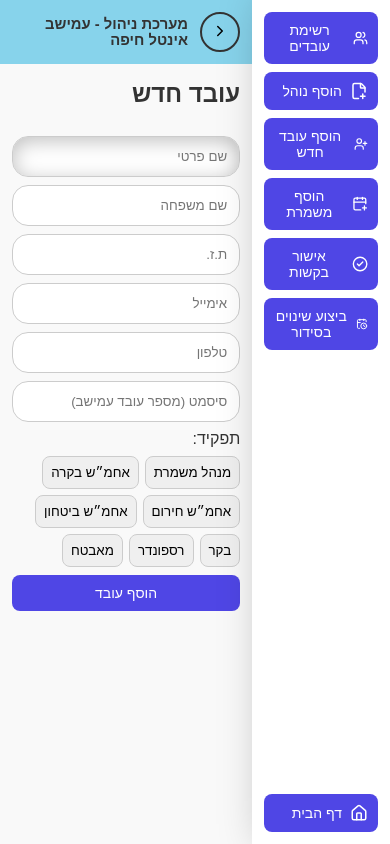
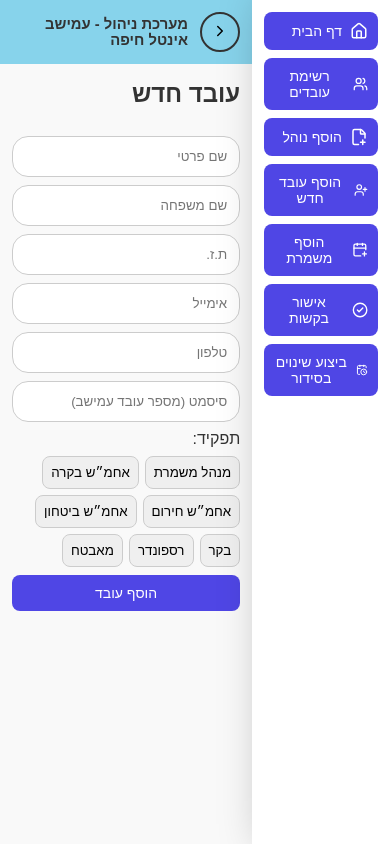
Before and after one commit to Alex-Gorodov/amishav-intel-haifa-admin, a React (Create React App) app: page /amishav-intel-haifa-admin/new-employee in a window 390 px wide. Built offline with nearby package versions, Linux system fonts and the light colour scheme; no server answers; the database is empty.

Commit message:
autofocus on mobile

```diff
--- a/src/components/AddShiftModal/AddShiftModal.tsx
+++ b/src/components/AddShiftModal/AddShiftModal.tsx
@@ -1,4 +1,4 @@
-import { useState } from "react";
+import { useEffect, useState } from "react";
 import { useDispatch, useSelector } from "react-redux";
 import { ErrorMessages, Posts, SuccessMessages } from "../../const";
 import { setError, setSuccess } from "../../store/actions";
@@ -6,6 +6,7 @@ import { arrayUnion, doc, setDoc, Timestamp } from "firebase/firestore";
 import { db } from "../../services/firebase";
 import { fetchUsers } from "../../store/api/fetchUsers.api";
 import { State } from "../../types/State";
+import { isTouchDevice } from "../../utils/isTouchDevice";
 
 interface Props {
   isOpened: boolean;
@@ -147,6 +148,7 @@ export default function AddShiftModal({ isOpened, onClose }: Props) {
     onClose();
   };
 
+
   return (
     <div className="form__overlay" onClick={closeModal}>
       <div className="form__modal form__modal--shift" onClick={(e) => e.stopPropagation()}>
@@ -174,7 +176,7 @@ export default function AddShiftModal({ isOpened, onClose }: Props) {
                   onChange={(e) => setInsertedUserName(e.target.value)}
                   value={insertedUserName}
                   placeholder="הכנס שם עובד..."
-                  autoFocus
+                  autoFocus={isTouchDevice()}
                 />
                 {
                   filteredUsers.length === 0
--- a/src/components/CreateEmployeeForm/CreateEmployeeForm.tsx
+++ b/src/components/CreateEmployeeForm/CreateEmployeeForm.tsx
@@ -1,8 +1,9 @@
-import React, { useState } from 'react';
+import React, { useEffect, useState } from 'react';
 import { createUserWithEmailAndPassword } from 'firebase/auth';
 import { doc, setDoc, serverTimestamp } from 'firebase/firestore';
 import { auth, db } from '../../services/firebase';
 import { Roles } from '../../const';
+import { isTouchDevice } from '../../utils/isTouchDevice';
 
 interface Props {
   onClose: () => void;
@@ -90,7 +91,7 @@ export default function CreateEmployeeForm({ onClose }: Props) {
           {error && <p className='form__error'>{error}</p>}
 
           <div className='form__wrapper'>
-            <input className='form__input' placeholder="שם פרטי" value={firstName} onChange={e => setFirstName(e.target.value)} autoFocus/>
+            <input className='form__input' placeholder="שם פרטי" value={firstName} onChange={e => setFirstName(e.target.value)} autoFocus={isTouchDevice()}/>
             <input className='form__input' placeholder="שם משפחה" value={secondName} onChange={e => setSecondName(e.target.value)}/>
             <input className='form__input' placeholder="ת.ז." value={passport} onChange={e => setPassport(e.target.value)}/>
             <input className='form__input' placeholder="אימייל" value={email} onChange={e => setEmail(e.target.value)}/>
--- a/src/components/CreateProtocolForm/CreateProtocolForm.tsx
+++ b/src/components/CreateProtocolForm/CreateProtocolForm.tsx
@@ -1,6 +1,7 @@
 import React, { useState } from 'react';
 import { createProtocol } from '../../store/api/createProtocol.api';
 import { useImageUpload } from '../../hooks/useImageUpload';
+import { isTouchDevice } from '../../utils/isTouchDevice';
 
 interface Props {
   onClose: () => void;
@@ -68,7 +69,7 @@ export default function CreateProtocolForm({ onClose }: Props) {
             value={title}
             onChange={(e) => setTitle(e.target.value)}
             className="form__input"
-            autoFocus
+            autoFocus={isTouchDevice()}
           />
 
           <textarea
--- a/src/components/SideBar/SideBar.tsx
+++ b/src/components/SideBar/SideBar.tsx
@@ -17,40 +17,40 @@ export default function SideBar({ isCollapsed }: SideBarProps) {
       <div className={`bar__wrapper ${isCollapsed ? 'bar__wrapper--collapsed' : ''}`}>
         <div className='buttons-wrapper'>
 
-          <Link to={AppRoute.Employees} className='button button--menu'>
+          <Link to={AppRoute.Root} className='button button--menu' title="דף הבית">
+            <Home size={18} />
+            {!isCollapsed && <span>דף הבית</span>}
+          </Link>
+
+          <Link to={AppRoute.Employees} className='button button--menu' title="רשימת עובדים">
             <Users size={18} />
             {!isCollapsed && <span>רשימת עובדים</span>}
           </Link>
 
-          <Link to={AppRoute.NewProtocol} className='button button--menu'>
+          <Link to={AppRoute.NewProtocol} className='button button--menu' title="הוסף נוהל">
             <FilePlus2 size={18} />
             {!isCollapsed && <span>הוסף נוהל</span>}
           </Link>
 
-          <Link to={AppRoute.NewEmployee} className='button button--menu'>
+          <Link to={AppRoute.NewEmployee} className='button button--menu' title="הוסף עובד חדש">
             <UserPlus size={18} />
             {!isCollapsed && <span>הוסף עובד חדש</span>}
           </Link>
 
-          <Link to={AppRoute.AddShift} className='button button--menu'>
+          <Link to={AppRoute.AddShift} className='button button--menu' title="הוסף משמרת">
             <CalendarPlus size={18} />
             {!isCollapsed && <span>הוסף משמרת</span>}
           </Link>
 
-          <Link to={AppRoute.Requests} className='button button--menu'>
+          <Link to={AppRoute.Requests} className='button button--menu' title="אישור בקשות">
             <CheckCircle2 size={18} />
             {!isCollapsed && <span>אישור בקשות</span>}
           </Link>
 
-          <button className='button button--menu'>
+          <button className='button button--menu' title="ביצוע שינוים בסידור">
             <CalendarClock size={18} />
             {!isCollapsed && <span>ביצוע שינוים בסידור</span>}
           </button>
-
-          <Link to={AppRoute.Root} className='button button--menu button--home'>
-            <Home size={18} />
-            {!isCollapsed && <span>דף הבית</span>}
-          </Link>
 
         </div>
         {
--- a/src/pages/AddShiftPage/AddShiftPage.tsx
+++ b/src/pages/AddShiftPage/AddShiftPage.tsx
@@ -7,6 +7,7 @@ import { db } from "../../services/firebase";
 import { fetchUsers } from "../../store/api/fetchUsers.api";
 import { State } from "../../types/State";
 import Layout from "../../components/Layout/Layout";
+import { isTouchDevice } from "../../utils/isTouchDevice";
 
 export default function AddShiftPage() {
   const [selectedPost, setSelectedPost] = useState<string | null>(null);
@@ -171,7 +172,7 @@ export default function AddShiftPage() {
                   onChange={(e) => setInsertedUserName(e.target.value)}
                   value={insertedUserName}
                   placeholder="הכנס שם עובד..."
-                  autoFocus
+                  autoFocus={isTouchDevice()}
                 />
                 {
                   filteredUsers.length === 0
--- a/src/pages/NewEmployeePage/NewEmployeePage.tsx
+++ b/src/pages/NewEmployeePage/NewEmployeePage.tsx
@@ -4,6 +4,7 @@ import { doc, setDoc, serverTimestamp } from 'firebase/firestore';
 import { auth, db } from '../../services/firebase';
 import { Roles } from '../../const';
 import Layout from '../../components/Layout/Layout';
+import { isTouchDevice } from '../../utils/isTouchDevice';
 
 export default function NewEmployeePage() {
   const [firstName, setFirstName] = useState('');
@@ -89,7 +90,7 @@ export default function NewEmployeePage() {
           {error && <p className='form__error'>{error}</p>}
 
           <div className='form__wrapper'>
-            <input className='form__input' placeholder="שם פרטי" value={firstName} onChange={e => setFirstName(e.target.value)} autoFocus/>
+            <input className='form__input' placeholder="שם פרטי" value={firstName} onChange={e => setFirstName(e.target.value)} autoFocus={isTouchDevice()}/>
             <input className='form__input' placeholder="שם משפחה" value={secondName} onChange={e => setSecondName(e.target.value)}/>
             <input className='form__input' placeholder="ת.ז." value={passport} onChange={e => setPassport(e.target.value)}/>
             <input className='form__input' placeholder="אימייל" value={email} onChange={e => setEmail(e.target.value)}/>
--- a/src/pages/NewProtocolPage/NewProtocolPage.tsx
+++ b/src/pages/NewProtocolPage/NewProtocolPage.tsx
@@ -2,6 +2,7 @@ import React, { useState } from 'react';
 import { createProtocol } from '../../store/api/createProtocol.api';
 import { useImageUpload } from '../../hooks/useImageUpload';
 import Layout from '../../components/Layout/Layout';
+import { isTouchDevice } from '../../utils/isTouchDevice';
 
 type Group = 'controller' | 'emergency' | 'security';
 
@@ -66,7 +67,7 @@ export default function NewProtocolPage() {
             value={title}
             onChange={(e) => setTitle(e.target.value)}
             className="form__input"
-            autoFocus
+            autoFocus={isTouchDevice()}
           />
 
           <textarea
--- a/src/style.sass
+++ b/src/style.sass
@@ -3,6 +3,7 @@
 @import './styles/home'
 @import './styles/header'
 @import './styles/button'
+@import './styles/bar'
 @import './styles/form'
 @import './styles/employees'
 @import './styles/employee'
--- /dev/null
+++ b/src/styles/bar.sass
@@ -0,0 +1,28 @@
+
+.bar
+  &__wrapper
+    position: relative
+    top: -64px
+    width: 200px
+    height: calc(100% + 64px)
+    display: flex
+    padding: 12px
+    background-color: #ffffff
+    box-shadow: 10px 0px 40px rgba(0, 0, 0, 0.25)
+    z-index: 1
+    transition: width 0.3s ease
+
+    &--collapsed
+      width: 64px
+
+  &__toggle
+    display: flex
+    align-items: center
+    justify-content: center
+    border-radius: 50px
+    aspect-ratio: 1
+    border: 2px solid #333333
+    background-color: transparent
+
+  &__toggle-icon
+    transition: transform 0.3s ease
--- a/src/styles/button.sass
+++ b/src/styles/button.sass
@@ -22,8 +22,6 @@
     display: flex
     align-items: center
     gap: 8px
-  &--home
-    margin-top: auto
 
   &:hover
     opacity: 0.6
--- a/src/styles/global.sass
+++ b/src/styles/global.sass
@@ -19,30 +19,6 @@ body
   width: 100%
   display: flex
 
-.bar__wrapper
-  position: relative
-  top: -64px
-  width: 200px
-  height: calc(100% + 64px)
-  display: flex
-  padding: 12px
-  background-color: #ffffff
-  box-shadow: 10px 0px 40px rgba(0, 0, 0, 0.25)
-  z-index: 1
-  transition: width 0.3s ease
-
-  &--collapsed
-    width: 64px
-
-.bar__toggle
-  border-radius: 50px
-  aspect-ratio: 1
-  border: 2px solid #333333
-  background-color: transparent
-
-.bar__toggle-icon
-  transition: transform 0.3s ease
-
 .main
   display: flex
   height: 100%
--- /dev/null
+++ b/src/utils/isTouchDevice.ts
@@ -0,0 +1,6 @@
+export function isTouchDevice() {
+  return (
+    ('ontouchstart' in window ||
+    navigator.maxTouchPoints > 0) && window.innerWidth <= 768
+  );
+}
```
